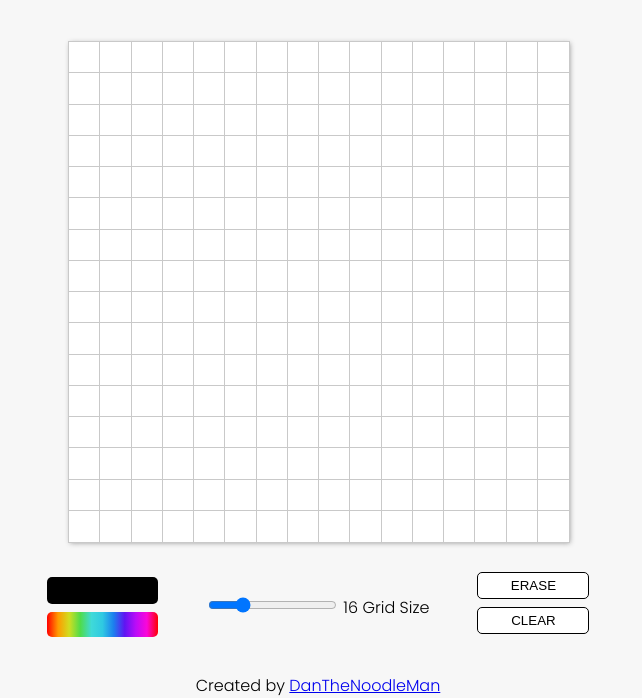
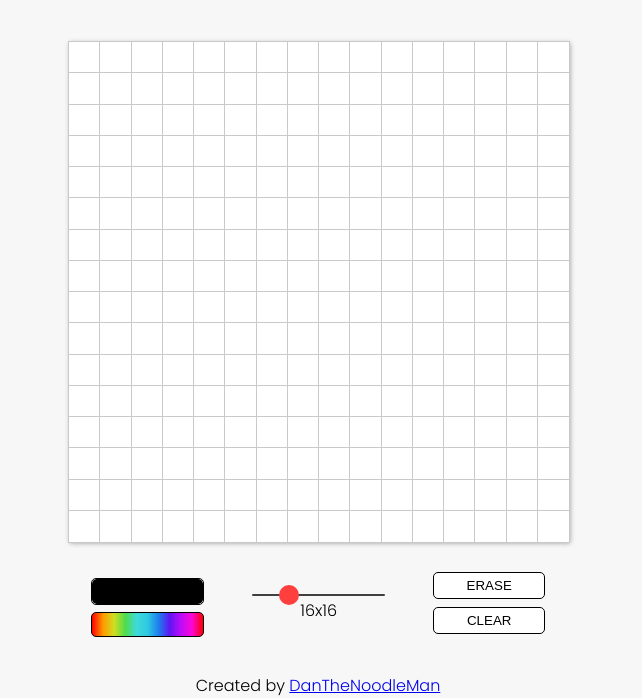
Before and after one commit to DanTheNoodleMan/sketchpad, a plain HTML site: page index.html in a window 1280 px wide. Shown: the part 102-800 px from the top of the page, without its empty margins (322-964 px from the left). Drawn offline with Linux system fonts and the light colour scheme.

Commit message:
More styling and cleaning up

```diff
--- a/index.html
+++ b/index.html
@@ -26,11 +26,12 @@
             </div>
         </div>
 
-        <div class="center-option">
-            <input type="range" name="gridSize" id="gridSize" min="1" max="64" value="16" oninput="this.nextElementSibling.value = this.value"
+        <div class="center-options">
+            <input type="range" name="gridSize" id="gridSize" min="1" max="64" value="16" oninput="sliderValue.innerHTML = `${slider.value}x${slider.value}`"
             onchange="changeSize()">
-            <output>16</output>
-            <label for="gridSize"> Grid Size </label>
+            <div class="sliderValue">
+                16x16
+            </div>
         </div>
 
 
--- a/script.js
+++ b/script.js
@@ -16,6 +16,7 @@ function updateColor(newColor){
 function updateSize(newSize){
     size = newSize;
 }
+
 
 
 const rgb = document.querySelector('.rgbMode');
@@ -40,7 +41,8 @@ function randomColor(){
 //TODO:
 
 const slider = document.getElementById("gridSize");
-console.log(slider.value);
+const sliderValue = document.querySelector('.sliderValue');
+
 
 const gridContainer = document.querySelector(".grid-container"); //select grid container
 
--- a/style.css
+++ b/style.css
@@ -47,6 +47,12 @@ h1{
     gap:3rem;
 }
 
+.center-options{
+    display: flex;
+    flex-direction: column;
+    align-items: center;
+}
+
 input[type="color"] {
 	-webkit-appearance: none;
 	border: none;
@@ -63,7 +69,6 @@ input[type="color"]::-webkit-color-swatch {
 }
 
 .rgbMode{
-    border:none;
     background: linear-gradient(90deg, rgba(255,0,0,1) 0%, rgba(255,154,0,1) 10%, rgba(208,222,33,1) 20%,
     rgba(79,220,74,1) 30%, rgba(63,218,216,1) 40%, rgba(47,201,226,1) 50%, rgba(28,127,238,1) 60%,
     rgba(95,21,242,1) 70%, rgba(186,12,248,1) 80%, rgba(251,7,217,1) 90%, rgba(255,0,0,1) 100%);
@@ -74,7 +79,7 @@ input[type="color"]::-webkit-color-swatch {
 }
 
 .erase, .reset{
-    border:1px solid black;
+
     border-radius: 5px;
     width:112px;
     height:27px;
@@ -83,6 +88,8 @@ input[type="color"]::-webkit-color-swatch {
 }
 
 #colorPick, button{
+    border:1px solid black;
+    border-radius: 5px;
     transform: scale(1);
     transition: all 500ms ease;
 }
@@ -90,3 +97,26 @@ input[type="color"]::-webkit-color-swatch {
 #colorPick:hover, button:hover{
     transform: scale(1.1);
 }
+
+#colorPick:focus, button:focus{
+    border:1px solid blue;
+    transform: scale(1.1);
+}
+
+input[type="range"] {
+    width: 100%;
+    height: 2px;
+    background: #404040;
+    appearance: none;
+    outline: none;
+    border-radius: 2px;
+}
+
+input[type="range"]::-webkit-slider-thumb {
+    appearance: none;
+    width: 20px;
+    height: 20px;
+    border-radius: 50%;
+    background: rgb(255, 62, 62);
+    cursor: ew-resize;
+}
```
